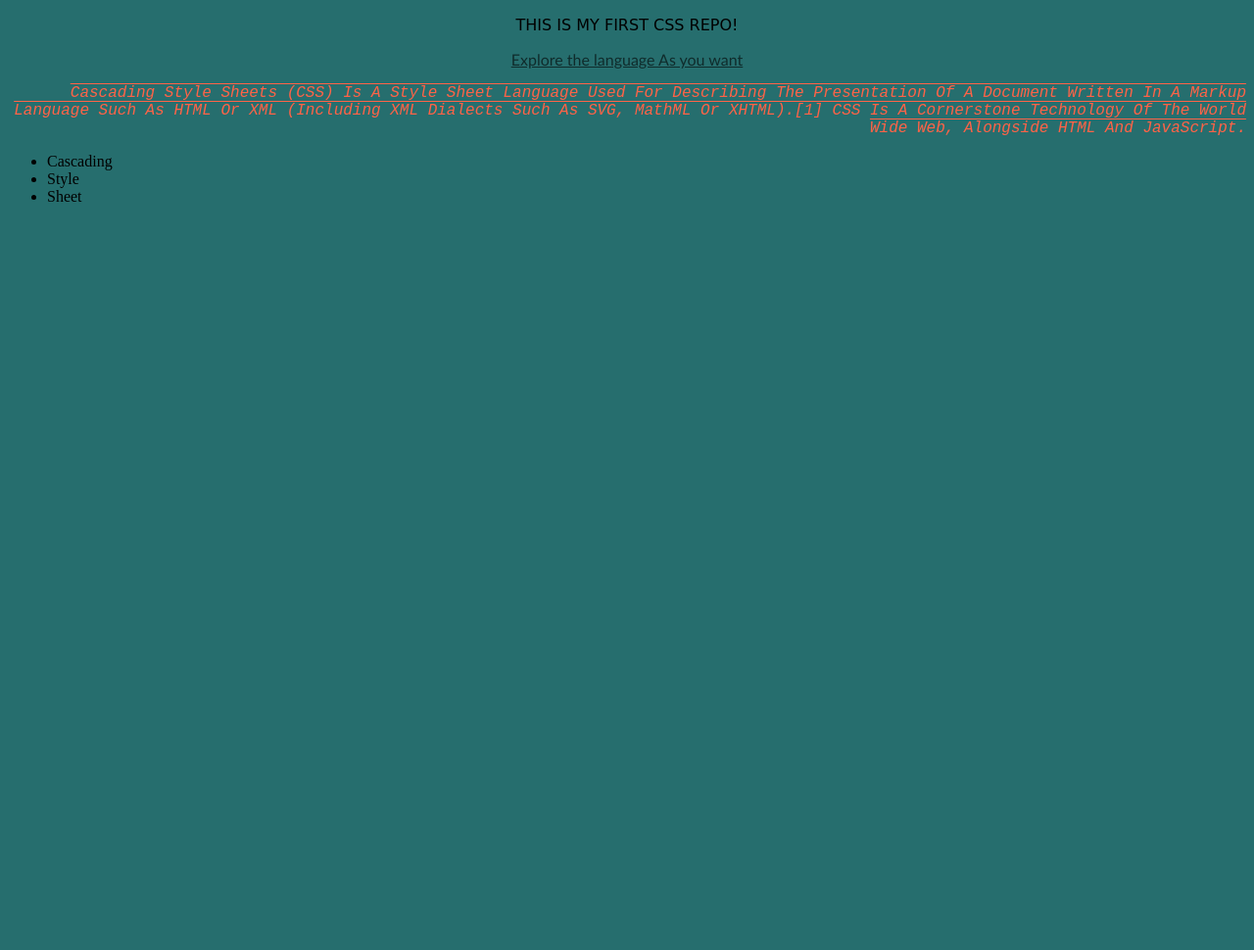
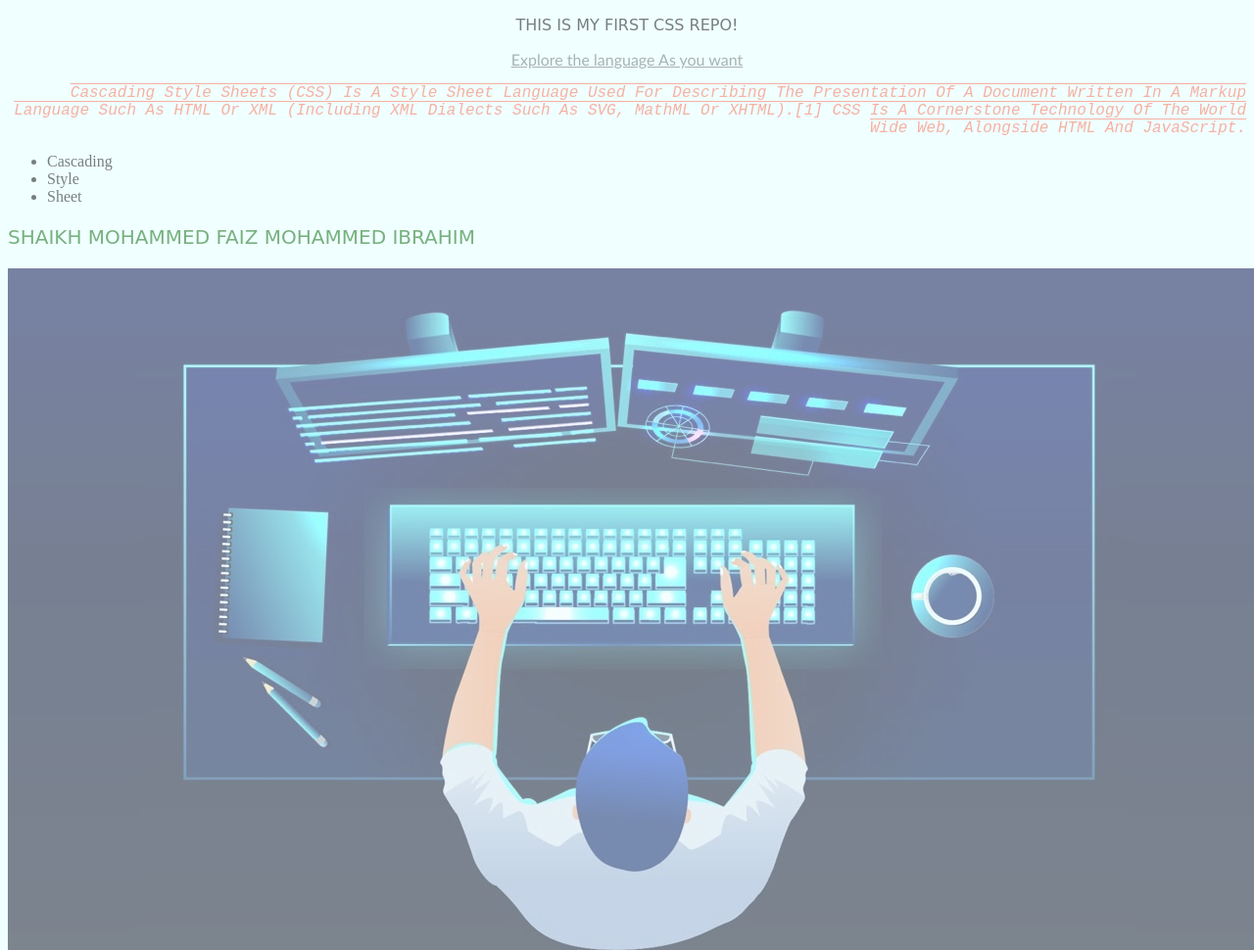
Before and after one commit to FaizShaikh0705/Css-Repo, a plain HTML site: page index.html in a window 1280 px wide. Shown: the top 970 px of the page at 98% size. Before the commit the page ends 800 px from the top, so only its background shows below. Drawn offline with Linux system fonts and the light colour scheme.

Commit message:
Css Learning Day3

```diff
--- a/index.html
+++ b/index.html
@@ -6,6 +6,12 @@
     <meta name="viewport" content="width=device-width, initial-scale=1.0">
     <title>Document</title>
     <link rel="stylesheet" href="style.css">
+    <style>
+        body{
+            background-color: azure;
+            opacity:0.5;
+        }
+    </style>
 </head>
 <body>
     <section>
@@ -14,7 +20,7 @@
          </div>
 
          <div>
-            <p class="h2class"><span id="logo">E</span>xplore the language As you want</p>
+            <p class="h2class"><span id="logo_1">E</span>xplore the language As you want</p>
          </div>
 
 
@@ -30,6 +36,13 @@
             <li>Sheet</li>
             </ul>
         </div>
+
+        <div>
+            <p style="color: darkgreen;font-size: 20px;font-family: cursive;text-transform: uppercase";>Shaikh Mohammed Faiz Mohammed Ibrahim</p>
+        </div>
+    </section>
+    <section>
+        <img class="sample_image" src="images/sample1.jpg" alt="sample_image">
     </section>
 </body>
 </html>
--- a/style.css
+++ b/style.css
@@ -1,5 +1,5 @@
 body {
-    background-color: rgb(38, 110, 110);
+    /* background-color: rgb(38, 110, 110); */
     /* background-image: url(images/1_nLa-Cstqw2bW2ZWs693gBg\(1\).png); */
     /* background-repeat: no-repeat; */
     /* background-size: cover; */
@@ -38,7 +38,7 @@ body {
     opacity:0.6;
 }
 
-#logo {
+#logo_1 {
     /* font-family: cursive; */
     /* color: blue; */
 }
@@ -79,3 +79,8 @@ ul{
 
 
 }
+
+.sample_image{
+/* left: 50px; */
+/* right: 100px; */
+}
```
Also changed, not shown: images/sample1.jpg (added).
